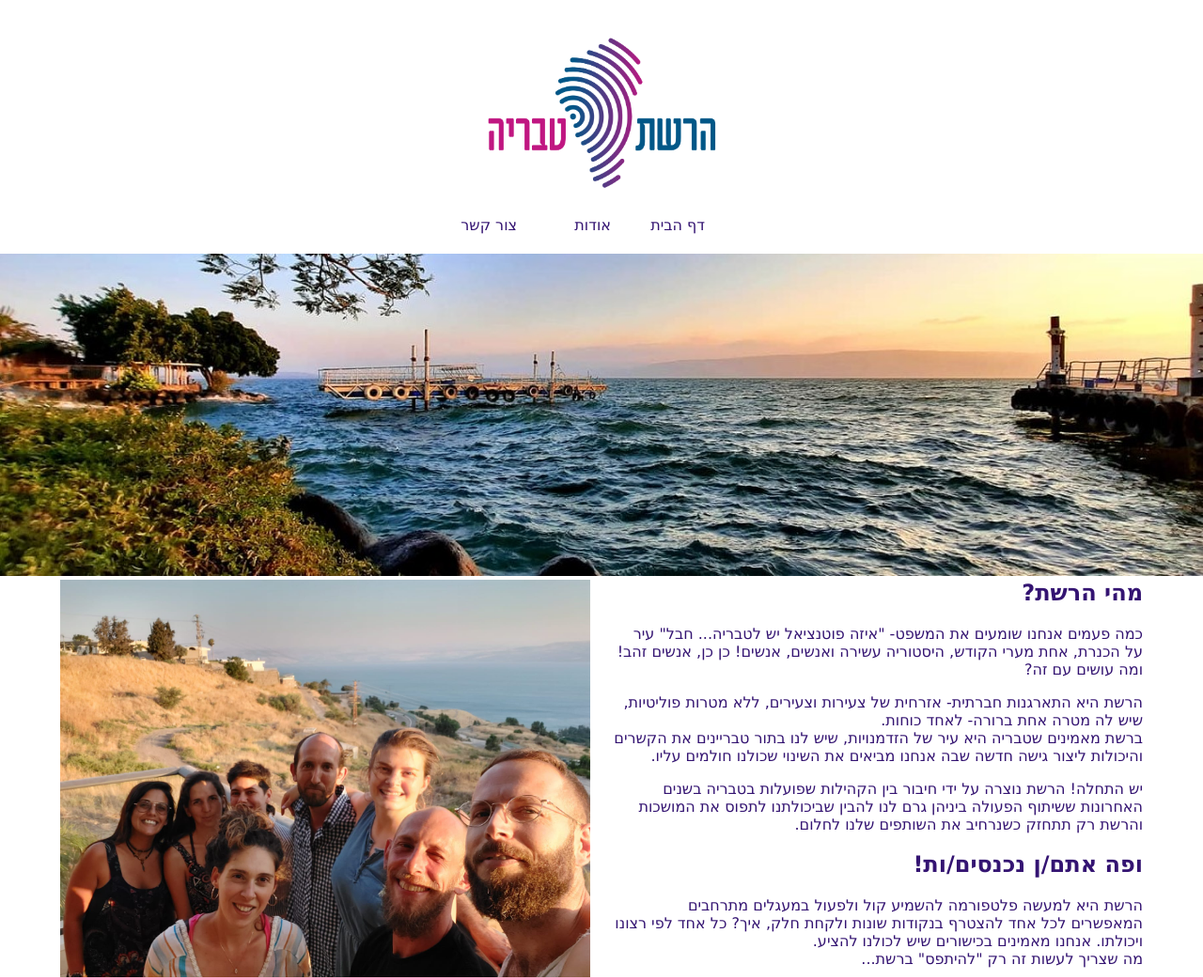
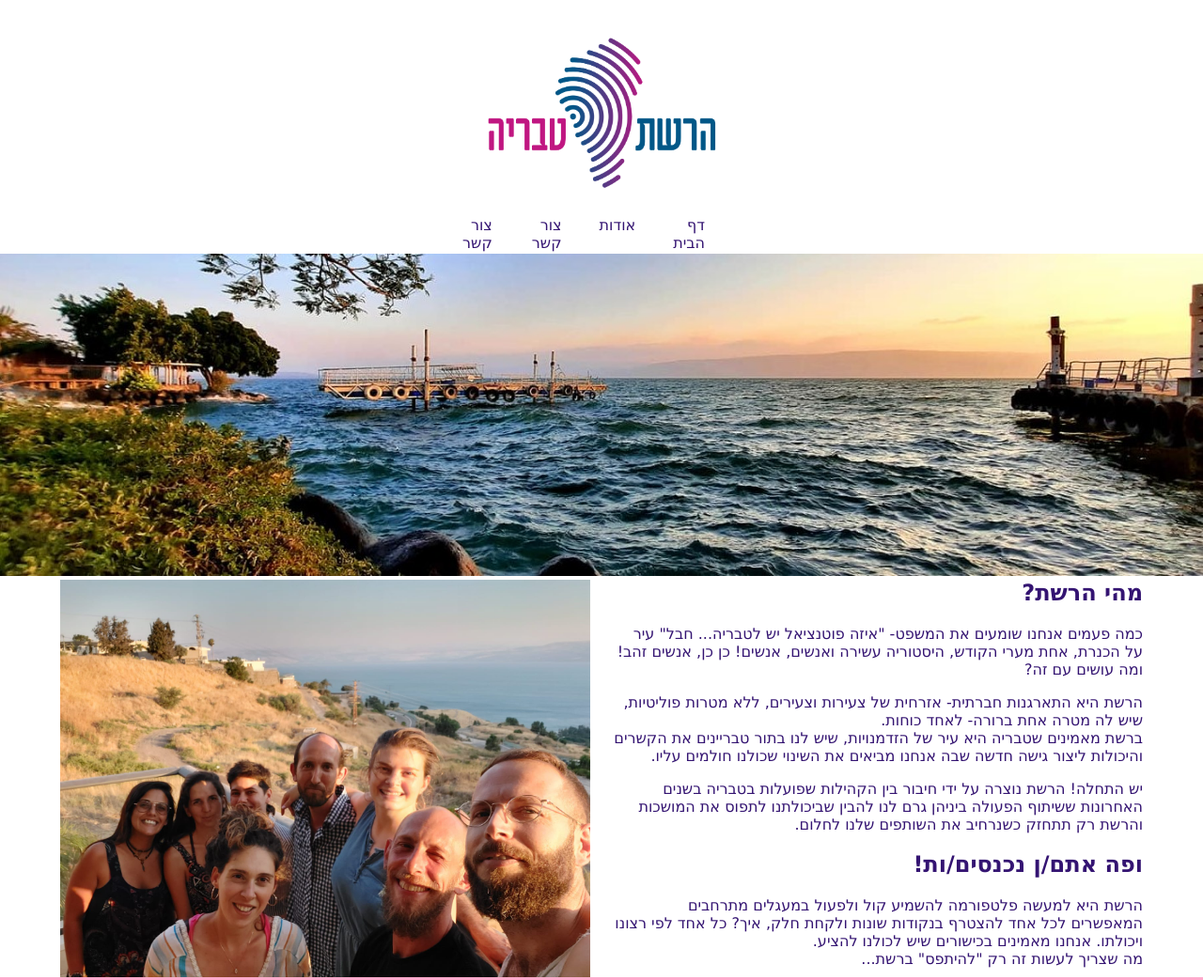
Before and after one commit to talibasil/learninggit_remote, a plain HTML site: page index.html in a window 1280 px wide. Shown: the top 1043 px of the page at 94% size. Drawn offline with Linux system fonts and the light colour scheme.

Commit message:
another li

```diff
--- a/index.html
+++ b/index.html
@@ -10,6 +10,7 @@
 			<ul>
 				<li> <a href="#"> דף הבית </a></li>
 				<li> <a href="#"> אודות </a></li>
+				<li> <a href="#"> צור קשר </a></li>
 				<li> <a href="#"> צור קשר </a></li>
 			</ul>
 		</nav>
```
